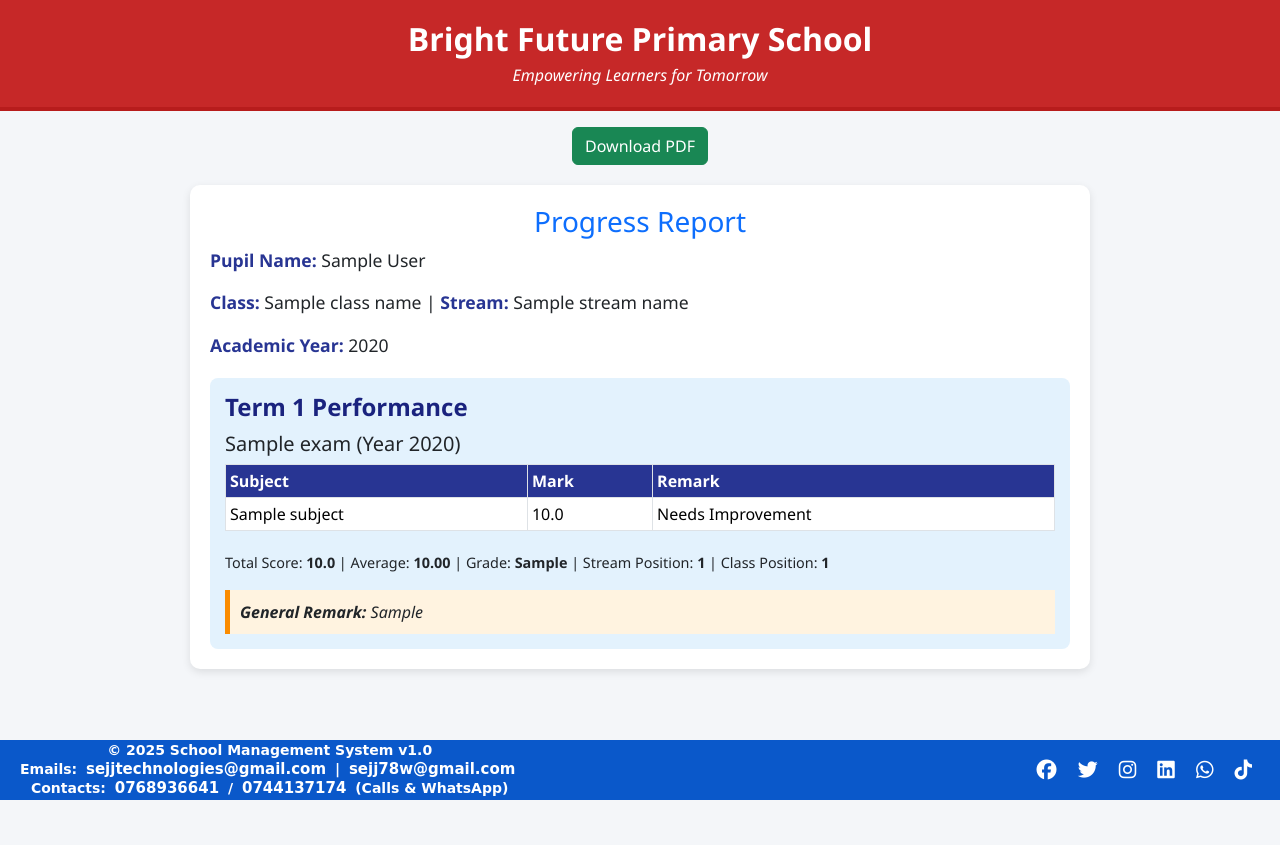
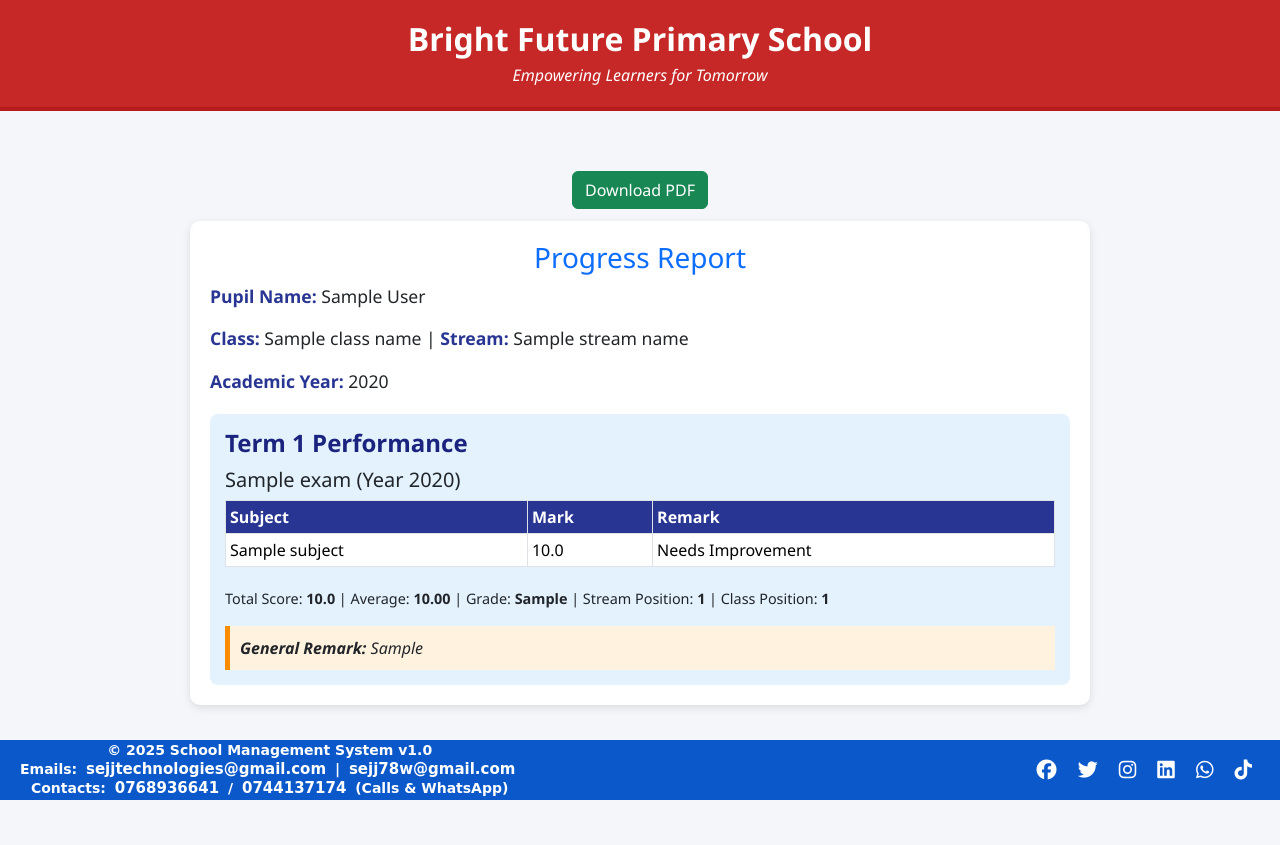
Before and after one commit to sejjtechnologies/school_management_system, a Flask app: template templates/teacher/reports.html in a window 1280 px wide. Before the commit the page ends 800 px from the top, so only its background shows below. Run offline with Flask 3, Linux system fonts and the light colour scheme; tables that the repository leaves empty hold one stand-in row (values such as "Sample post"); the template is opened without the code that fills it: values that come from a table or form of the project are taken from there, most other values are stand-ins (such as "Sample title", 1, 10 or a date in 2020).

Commit message:
executing my files agin

```diff
--- a/templates/teacher/reports.html
+++ b/templates/teacher/reports.html
@@ -15,9 +15,11 @@
       min-height: 100vh;
     }
     .main-content {
-      flex: 1;
-      overflow-y: auto; /* ✅ vertical scroll */
-      padding-bottom: 40px; /* ✅ space before footer */
+      flex: 1 1 auto;
+      overflow-y: auto; /* vertical scroll */
+      padding: 20px 0 120px 0; /* add larger bottom padding to leave space before footer */
+      position: relative;
+      -webkit-overflow-scrolling: touch;
     }
     .school-header {
       text-align: center;
@@ -82,6 +84,12 @@
       display: block;
       margin: 0 auto 20px auto;
       text-align: center;
+      position: sticky; /* keep the button visible while scrolling */
+      top: 16px;
+      z-index: 10;
+      background: transparent;
+      padding-top: 8px;
+      padding-bottom: 8px;
     }
     footer {
       background: #283593;
```
